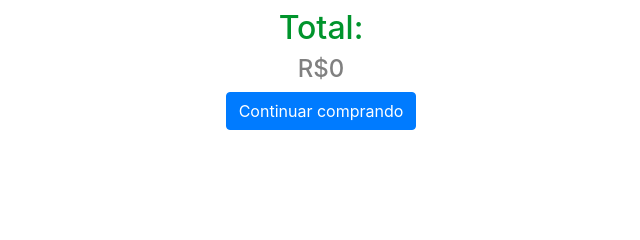
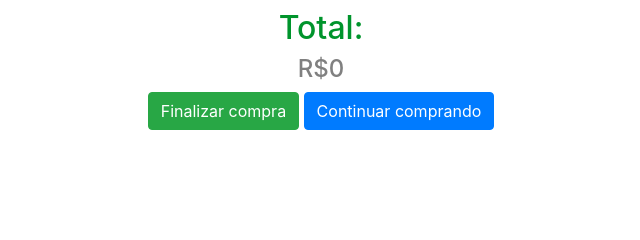
Before and after one commit to ThCP00/Ecommerce, a Django app: template produto/templates/carrinho.html in a window 1280 px wide. Shown: the part 204-444 px from the top of the page, without its empty margins (319-959 px from the left). Run offline with Django 5.2, Linux system fonts and the light colour scheme; the template is opened without the code that fills it, so the values that code supplies are empty.

Commit message:
Add files via upload

```diff
--- a/produto/templates/carrinho.html
+++ b/produto/templates/carrinho.html
@@ -31,7 +31,7 @@
   <h3>Frete: R${{frete}}0</h3>
   <h1 class="titulo">Total: </h1>
   <h2 style="color: gray;">R${{total}}0</h2>
-
+  <a href="{% url 'finalizar_pedido' %}" class="btn btn-success">Finalizar compra</a>
   <a href="{% url 'home'%}" class="btn btn-primary">Continuar comprando</a>
 </div>
 {%endblock%}
```
